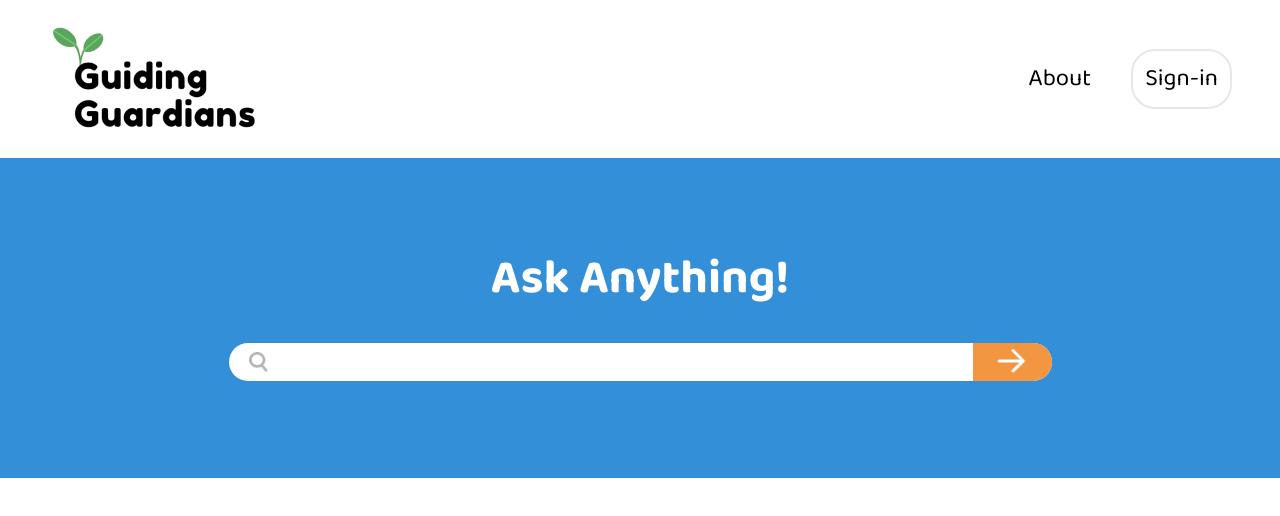
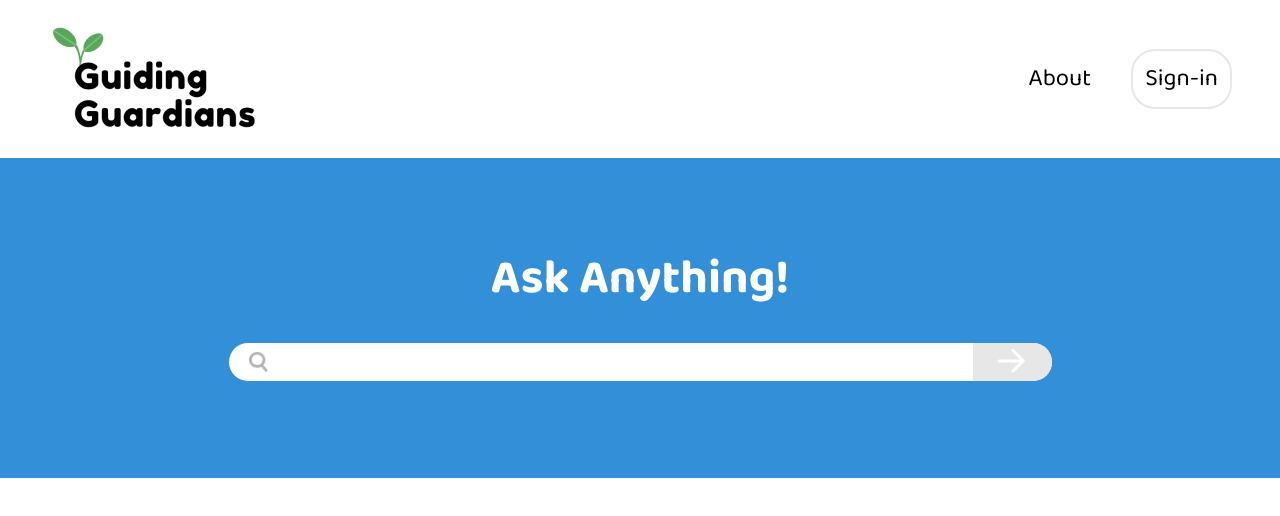
Before and after one commit to mannysanz715/GuidingGuardians, a Next.js app: page / in a window 1280 px wide. Shown: the top 516 px of the page. Built offline with nearby package versions, Linux system fonts and the light colour scheme.

Commit message:
Create state to change button from grey to orange

```diff
--- a/src/components/InputBanner/InputBanner.tsx
+++ b/src/components/InputBanner/InputBanner.tsx
@@ -1,12 +1,20 @@
 /* eslint-disable @next/next/no-img-element */
+import { useState } from "react"
+
 const InputBanner = () => {
+const [hasText, setHasText] = useState(false)
+  function onChange(e:any){
+    if(e.target.value){
+      setHasText(true)
+    }
+  }
   return (
     <div className="flex h-80 flex-col justify-center gap-10 items-center background-color">
       <h1 className="font-bold text-5xl text-white">Ask Anything!</h1>
       <div className="input-container-width flex items-center justify-between pl-5 border rounded-3xl bg-white input-container">
         <img src="/assets/searchIcon.png" alt="" className="h-5 w-5" />
-        <input autoCorrect="off" autoComplete="off" type="text" className="input-width focus:outline-none h-9 px-3 rounded-2xl"/>
-        <button className="m-0"> <img className=" m-0 rounded-r-3xl " src="/assets/submitArrow.jpg" alt="" /></button>
+        <input autoCorrect="off" onChange={onChange} autoComplete="off" type="text" className="input-width focus:outline-none h-9 px-3 rounded-2xl"/>
+        <button className="m-0"> <img className=" m-0 rounded-r-3xl " src={hasText ? "/assets/submitArrow.jpg" : "/assets/greySubmit.jpg"} alt="" /></button>
       </div>
     </div>
 )
```
Also changed, not shown: public/assets/greySubmit.jpg (added).
